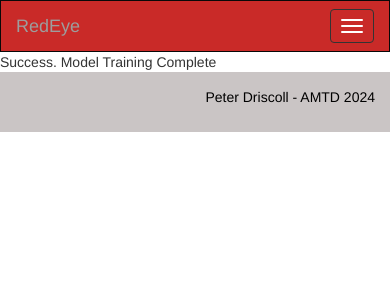
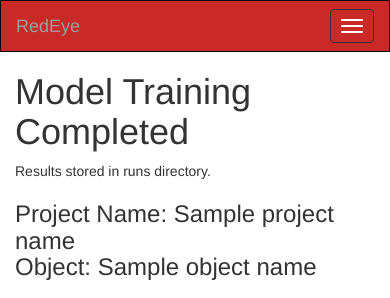
Before and after one commit to PeterDCodes/vision-model-app, a Python web app: template src/templates/success.html in a window 390 px wide. Shown: the top 298 px of the page. Before the commit the page ends 132 px from the top, so only its background shows below. Run offline with Jinja, Linux system fonts and the light colour scheme; the template is opened without the code that fills it: most values are stand-ins (such as "Sample title", 1, 10 or a date in 2020); some libraries are stand-ins or nearby versions.

Commit message:
updated final landing page to display basic result images

```diff
--- a/src/templates/success.html
+++ b/src/templates/success.html
@@ -1,8 +1,25 @@
 {% extends "base.html" %}
-
 
 {% block content %}
 
-Success. Model Training Complete
+<div>
+  <div class="container-fluid">
+    <div class="row content">
+      <div class="col-sm-8 text-left">
+        <h1>Model Training Completed</h1>
+        <p>Results stored in runs directory.</p>
+        <h3>Project Name: {{ project_name }} <br>Object: {{ object_name }}</h3>
+        <hr>
+
+        <!-- Main results photos displayed -->
+        <div class="col-sm-7">
+          <img class="img-responsive" src= "{{project_name + '/train/results.png'}}" alt="results charts">
+          <img class="img-responsive" src= "{{ '/' + project_name + '/train/train_batch0.jpg'}}" alt="example photo">
+        </div>
+
+      </div>
+    </div>
+  </div>
+</div>
 
 {% endblock %}
```
Also changed, not shown: src/app.py (+8 -0 lines).
